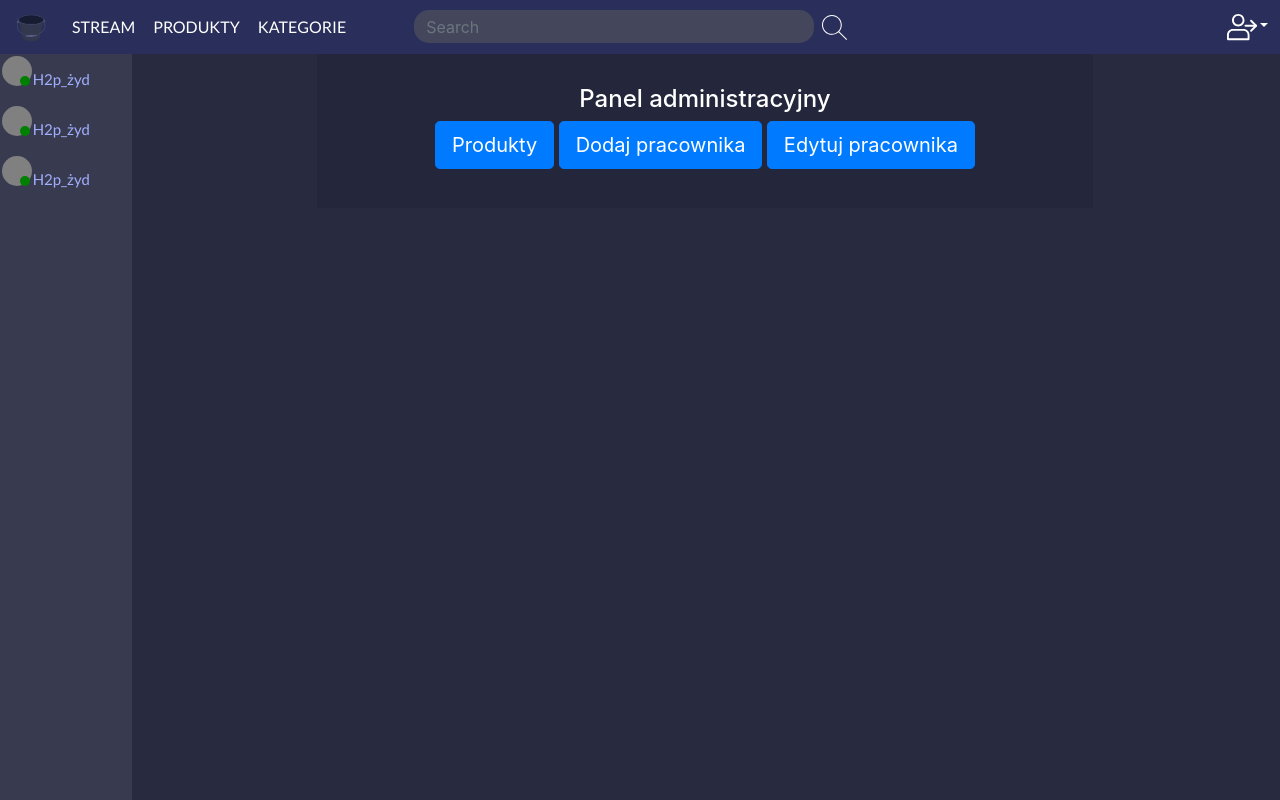
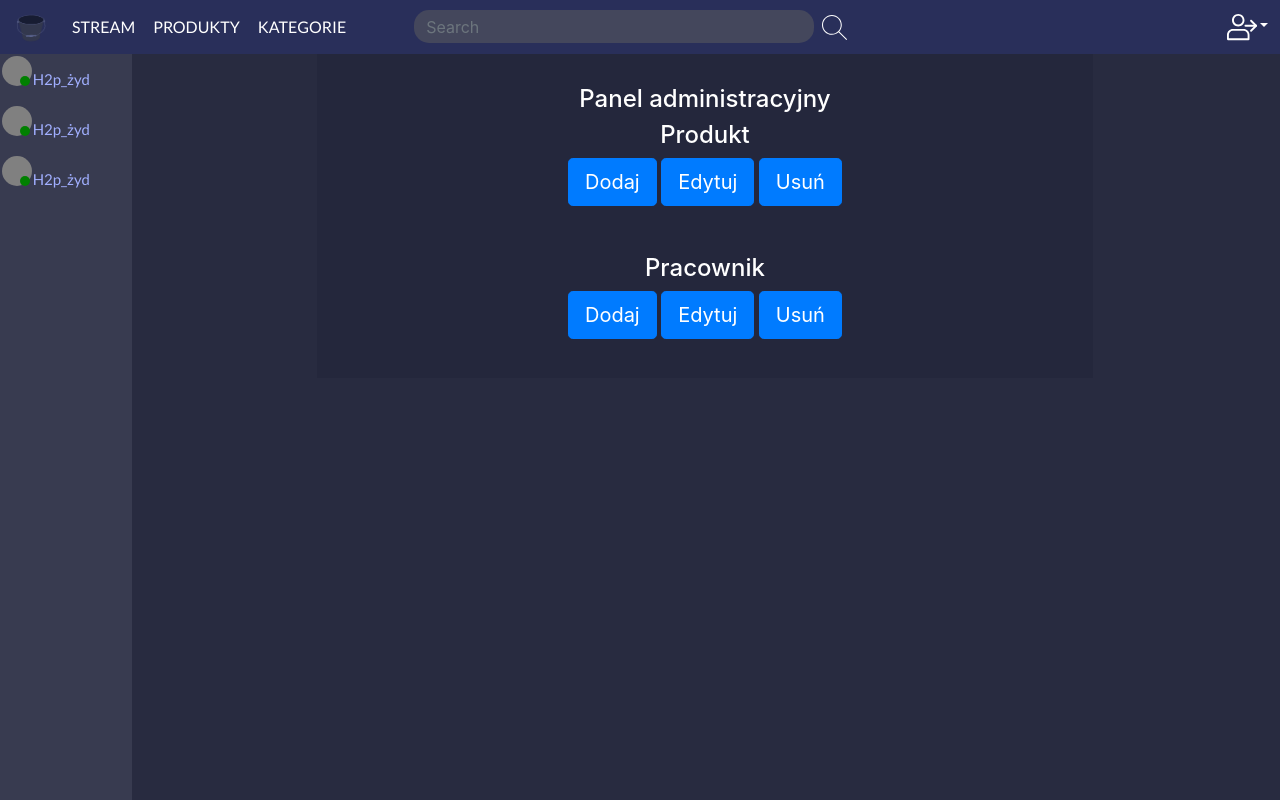
Before and after one commit to JakubStepnik/sklep, a PHP site: page /panel_adm.php in a window 1280 px wide. Run offline with PHP 8.4, Linux system fonts and the light colour scheme.

Commit message:
zrobienie rowa odzielenie produktu od pracownika

```diff
--- a/panel_adm.php
+++ b/panel_adm.php
@@ -73,9 +73,19 @@ include_once "nav.php";
                         <div class="row text-white">
                             <div class="col-xl-12 col-lg-6 col-md-8 col-sm-10 mx-auto text-center form p-4">
                                 <h4 class="display-12 text-center " >Panel administracyjny</h4>
-                                       <a href="edycja_produkty.php"> <button class="btn btn-primary btn-lg">Produkty</button> </a>
-                                       <a href="dodaj_pracownika.php"> <button class="btn btn-primary btn-lg"> Dodaj pracownika</button> </a>
-                                       <a href="edycja_pracownika.php"> <button class="btn btn-primary btn-lg"> Edytuj pracownika</button> </a>
+                                <h4 class="display-12 text-center " >Produkt</h4>
+                                       <a href="edycja_produkty.php"> <button class="btn btn-primary btn-lg">Dodaj</button> </a>
+                                       <a href="dodaj_pracownika.php"> <button class="btn btn-primary btn-lg"> Edytuj</button> </a>
+                                       <a href="edycja_pracownika.php"> <button class="btn btn-primary btn-lg"> Usuń</button> </a>
+
+                            </div>
+                        </div>
+                        <div class="row text-white">
+                            <div class="col-xl-12 col-lg-6 col-md-8 col-sm-10 mx-auto text-center form p-4">
+                                <h4 class="display-12 text-center " >Pracownik</h4>
+                                       <a href="dodaj_pracownika.php"> <button class="btn btn-primary btn-lg">Dodaj</button> </a>
+                                       <a href="dodaj_pracownika.php"> <button class="btn btn-primary btn-lg"> Edytuj</button> </a>
+                                       <a href="usun_pracownika.php"> <button class="btn btn-primary btn-lg"> Usuń</button> </a>
 
                             </div>
                         </div>
```
